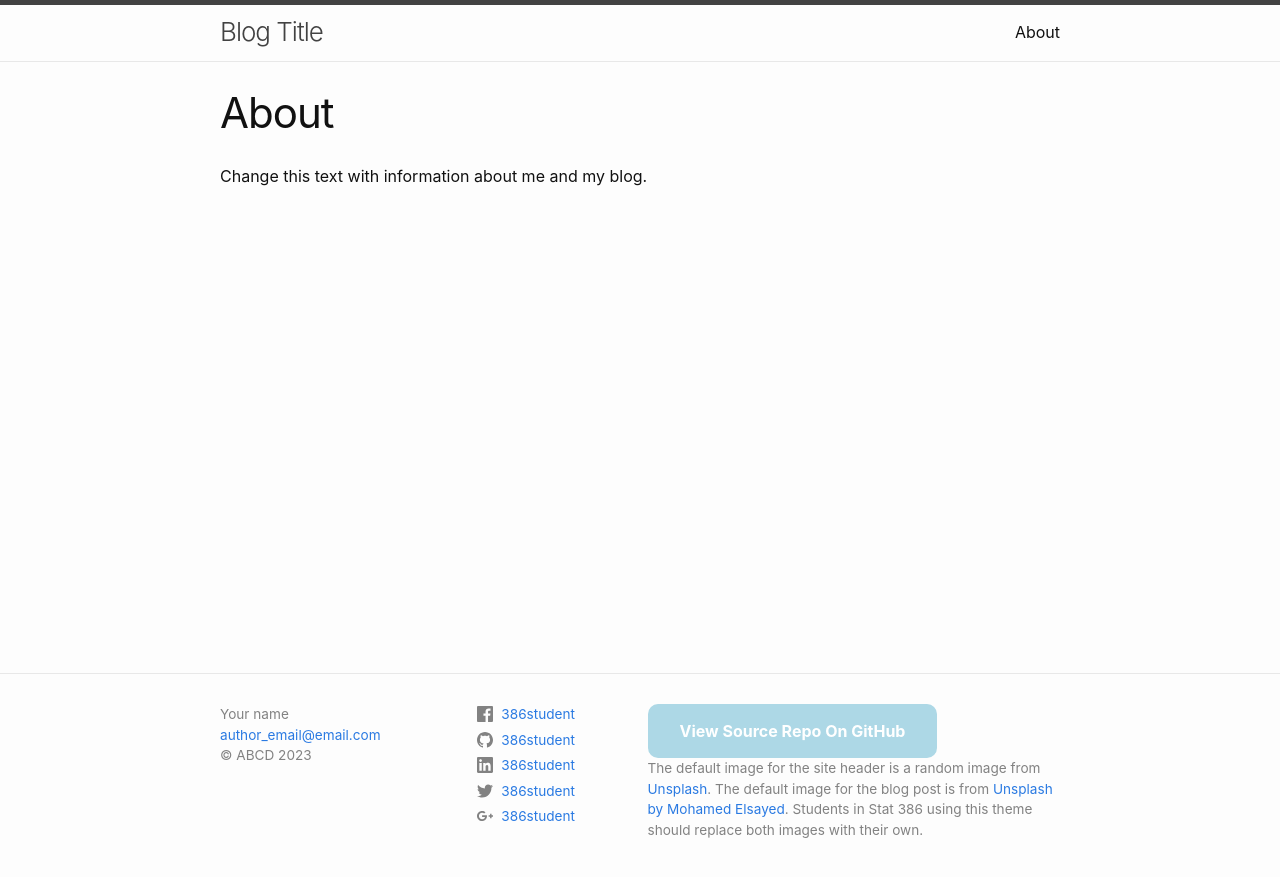
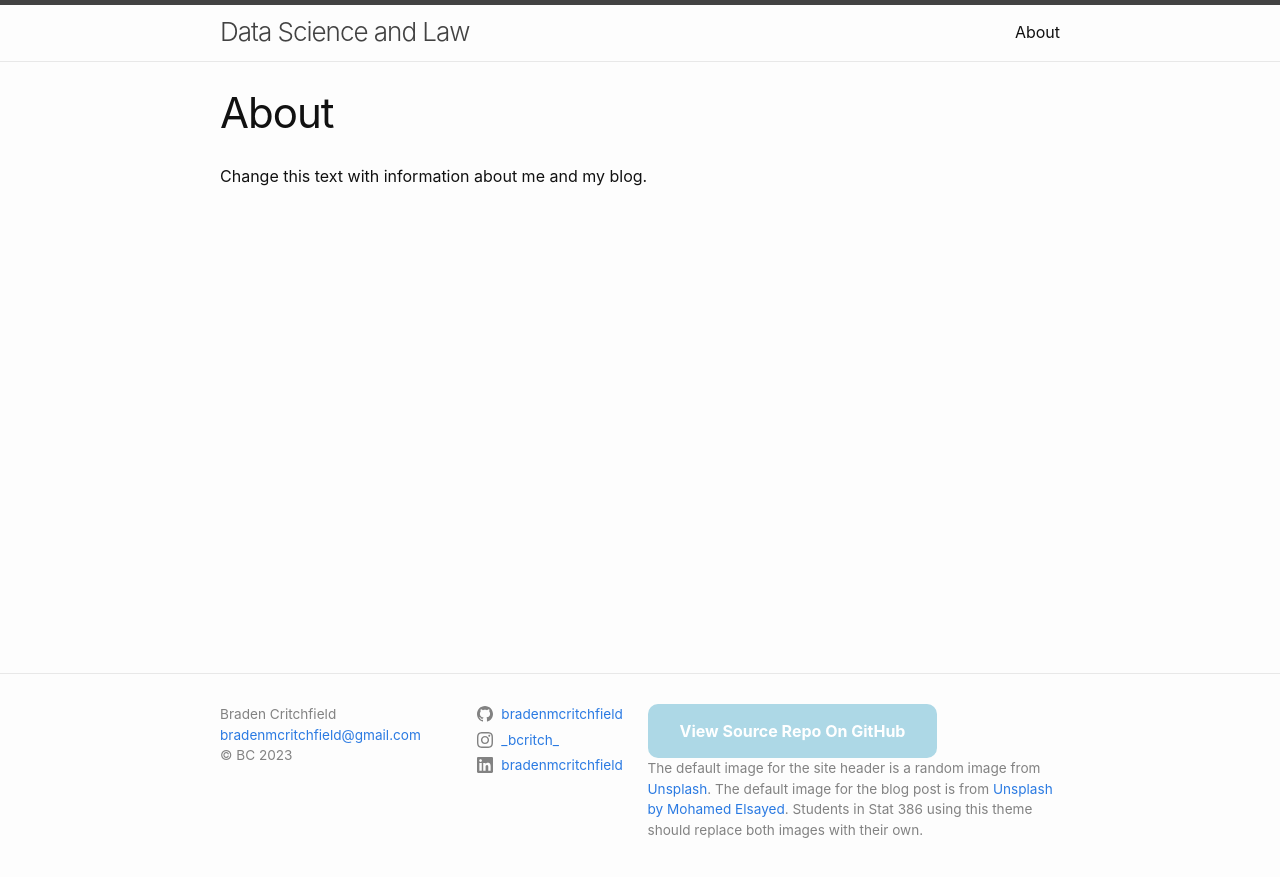
Before and after one commit to bradenmcritchfield/bradenmcritchfield.github.io, a Jekyll site: the page built from about.markdown, in a window 1280 px wide. Shown: the top 877 px of the page. Built offline with Jekyll 4.4.1, drawn with Linux system fonts in a browser that asks for light colours.

Commit message:
reconfigure blog

```diff
--- a/_config.yml
+++ b/_config.yml
@@ -18,14 +18,14 @@
 # You can create any custom variable you would like, and they will be accessible
 # in the templates via {{ site.myvariable }}.
 
-title: Blog Title
-email: author_email@email.com
-description: "Change the description so that it describes your blog"
-baseurl: "/stat386-blog-theme" # the name of the repository
-url: "https://esnt.github.io" #  change this to "https://<your-github-username>.github.io"
+title: Data Science and Law
+email: bradenmcritchfield@gmail.com
+description: "A blog demonstrating the ways data science can be used in the legal field."
+baseurl: # the name of the repository
+url: "https://bradenmcritchfield.github.io" #  change this to "https://<your-github-username>.github.io"
 image: https://source.unsplash.com/random
-author: Your name
-copyright: ABCD # Your initials or what you want the copyright to be.  Leave empty for no copyright
+author: Braden Critchfield
+copyright: BC # Your initials or what you want the copyright to be.  Leave empty for no copyright
 footer_description: 'The default image for the site header is a random image from
         <a href="https://source.unsplash.com/random" target="_blank"> Unsplash</a>.
         The default image for the blog post is from
@@ -35,16 +35,16 @@ footer_description: 'The default image for the site header is a random image fro
 
 
 # Social media users names.  Leave fields blank that you don't want displayed
-twitter_username: 386student
-github_username:  386student
-linkedin_username: 386student
+twitter_username:
+github_username:  bradenmcritchfield
+linkedin_username: bradenmcritchfield
 dribbble_username:
-facebook_username: 386student
+facebook_username:
 flickr_username:
-instagram_username:
+instagram_username: _bcritch_
 pinterest_username:
 youtube_username:
-googleplus_username: 386student
+googleplus_username:
 
 plugins:
   - jekyll-feed
```
